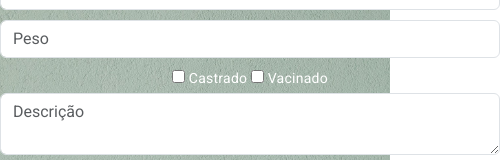
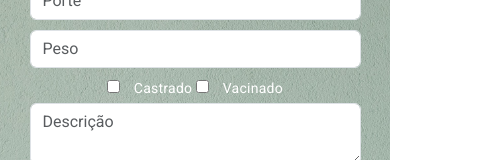
Before and after one commit to jnorgini/frontend-ong, an Angular app: page / in a window 390 px wide. Shown: the part 582-742 px from the top of the page, 500 px wide, since content can reach past the window. Built offline with nearby package versions, Linux system fonts and the light colour scheme; no server answers.

Commit message:
ajuste CSS  para dispositivos menores

```diff
--- a/src/app/principal/principal.component.css
+++ b/src/app/principal/principal.component.css
@@ -58,3 +58,21 @@ color: white;
 background-color: rgba(255, 255, 255, 0.8);
 padding: 20px;
 }
+
+@media (max-width: 768px) {
+  form {
+    width: 90%;
+    max-width: 100%;
+    padding: 10px;
+  }
+
+  .card-item {
+    width: calc(50% - 20px);
+  }
+
+  /* Estilos para dispositivos menores */
+  input[type="checkbox"] {
+    display: inline-block;
+    margin-right: 10px;
+  }
+}
```
